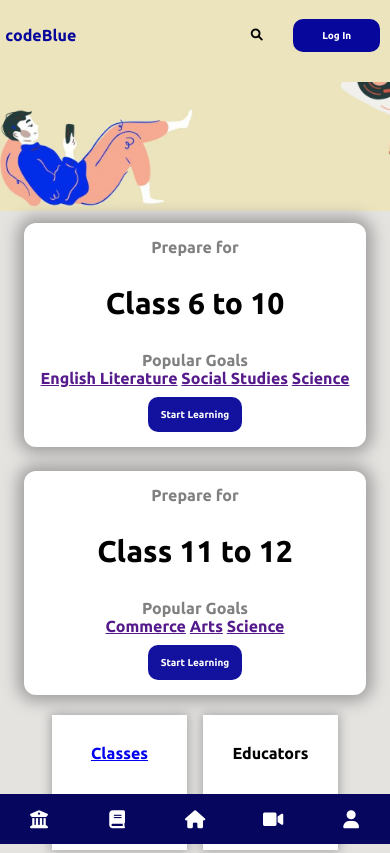
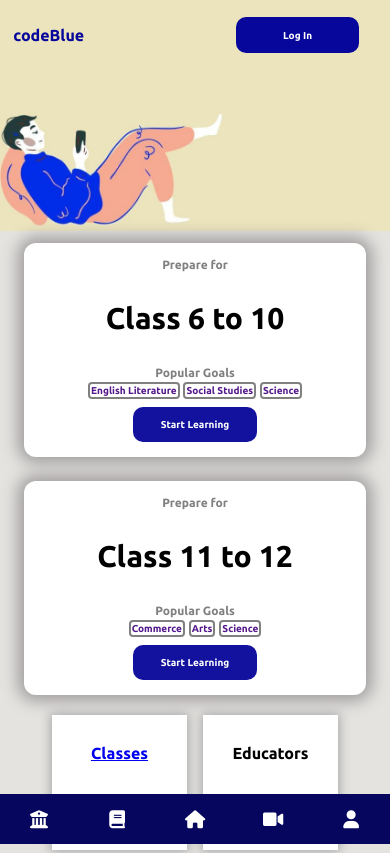
Before and after one commit to dhoolkarnain/codeBlue, a plain HTML site: page index.html in a window 390 px wide. Shown: the top 853 px of the page. Drawn offline with Linux system fonts and the light colour scheme; a web font is replaced by a local one.

Commit message:
navigation bar sahi kiye

```diff
--- a/index.html
+++ b/index.html
@@ -48,34 +48,42 @@
     }
 
     #navigation-upper-left {
+
+        /* border: 2px solid red; */
         width: 100%;
         display: flex;
-        margin-right: 7px;
+        /* margin-right: 7px; */
     }
 
     #navigation-upper-right {
+        /* border: 2px solid red; */
+
         display: flex;
         align-items: center;
         justify-content: center;
         width: 100%;
-        margin-left: 7px;
+        /* margin-left: 7px; */
     }
 
     .logo {
         color: rgb(7, 7, 156);
-        padding-left: 22px;
+        /* padding-left: 22px; */
+        /* padding-right: 12px; */
         display: flex;
         justify-content: center;
         align-items: center;
         text-align: center;
-        width: 20%;
+        width: 30%;
+        /* border: 2px solid red; */
     }
 
     #menu-bar-1 {
+        /* border: 2px solid red; */
+
         display: flex;
         justify-content: center;
         align-items: center;
-        width: 80%;
+        width: 70%;
     }
 
     #menu-bar-2 {
@@ -90,19 +98,22 @@
     }
 
     .tools {
-        margin-left: 15%;
-        width: 50%;
+
+        /* margin-left: 15%; */
+        width: 55%;
         height: 100%;
         display: flex;
         /* border: 2px solid red; */
     }
 
     .tools div a {
+
         color: black;
         text-decoration: none;
     }
 
     .button-section {
+
         width: 100%;
         height: 100%;
         display: flex;
@@ -148,6 +159,7 @@
 
     .website {
         width: 100%;
+        height: 50%;
         font-size: 10px;
         display: flex;
         justify-content: center;
@@ -159,9 +171,11 @@
     }
 
     .paid-course {
+
         /* border: 2px solid black; */
         padding: 4%;
         width: 100%;
+        height: 30%;
         font-size: 10px;
         display: flex;
         justify-content: center;
@@ -173,10 +187,11 @@
     }
 
     .log-in {
+
         margin: 12% 10px 12% 10px;
         padding: 4%;
         /* border: 2px solid black; */
-        height: 35%;
+        height: 30%;
         width: 100%;
         font-size: 10px;
         display: flex;
@@ -214,14 +229,17 @@
         display: flex;
         justify-content: center;
         align-items: center;
+        /* border: 2px solid red; */
     }
 
     .home-upper-right-section {
         background-color: white;
+        /* border: 2px solid rgb(6, 6, 250); */
         display: flex;
         flex-direction: column;
         align-items: center;
         justify-content: center;
+        height: 80%;
         width: 80%;
         margin: 12px;
         border-radius: 12px;
@@ -230,16 +248,36 @@
     }
 
     .home-upper-right-section label {
+        /* border: 2px solid yellow; */
         color: grey;
+        font-size: 12px;
+        margin: 0;
     }
 
     .home-upper-right-section h1 {
-        font-size: 30px;
+        /* border: 2px solid green; */
+        font-size: 25px;
+    }
+
+    .home-upper-right-section div {
+        /* border: 2px solid violet; */
+
+    }
+
+    .home-upper-right-section div a {
+        border: 2px solid grey;
+        font-size: 10px;
+        text-decoration: none;
+        border-radius: 4px;
+        padding: 1px;
+
     }
 
     .home-upper-right-section button {
+        border: 2px solid violet;
         border-radius: 10px;
-        width: 30%;
+        width: 40%;
+        font-size: 8px;
         margin-top: 10px;
         border: none;
         color: white;
@@ -405,6 +443,13 @@
         color: white;
     }
 
+    @media only screen and (max-width:630px) {
+        .tools {
+            display: none;
+
+        }
+    }
+
     @media only screen and (max-width:500px) {
 
         /* The whole navigation dashboard will comes under this section */
@@ -439,7 +484,18 @@
             align-items: center;
         }
 
+        .logo {
+            /* border: 2px solid green; */
+            width: 50%;
+        }
+
+        .button-section {
+            /* padding-right: 0px; */
+            /* border: 2px solid green; */
+        }
+
         .website {
+
             display: none;
         }
 
@@ -453,6 +509,12 @@
 
         .translate {
             display: none;
+        }
+
+        .log-in {
+            /* border: 2px solid red; */
+            margin-right: 0px;
+            width: 55%;
         }
 
 
@@ -484,6 +546,7 @@
             display: flex;
             justify-content: center;
             align-items: center;
+            /* border: 2px solid red; */
         }
 
         .home-upper-right-section {
```
